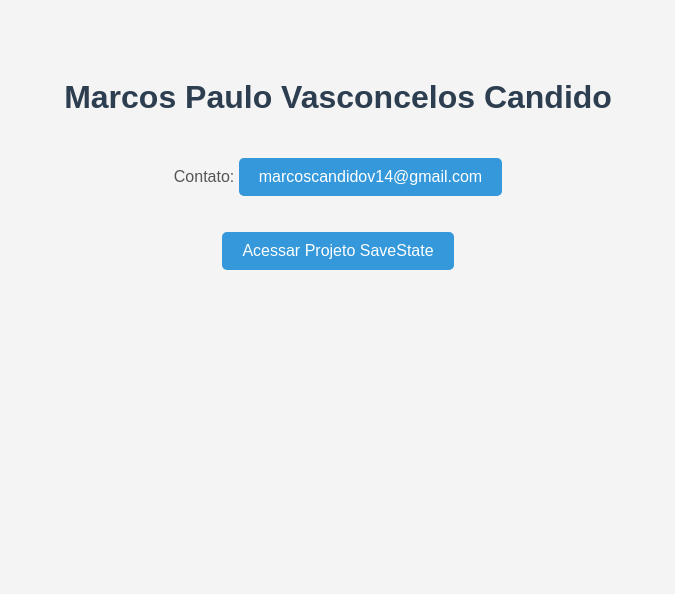
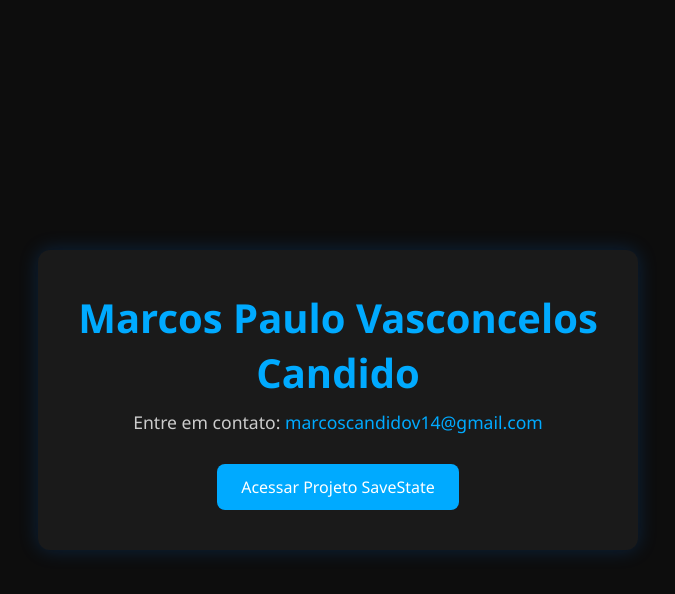
Before and after one commit to marcosPauloCandido/MarcosPauloCandido.github.io, a plain HTML site: page index.html in a window 1280 px wide. Shown: the whole page, without its empty margins (302-977 px from the left). Drawn offline with Linux system fonts and the light colour scheme.

Commit message:
Update index.html

```diff
--- a/index.html
+++ b/index.html
@@ -1,46 +1,93 @@
 <!DOCTYPE html>
 <html lang="pt-BR">
 <head>
-  <meta charset="UTF-8">
-  <meta name="viewport" content="width=device-width, initial-scale=1">
+  <meta charset="UTF-8" />
+  <meta name="viewport" content="width=device-width, initial-scale=1" />
   <title>Marcos Paulo Vasconcelos Candido</title>
   <style>
+    * {
+      margin: 0;
+      padding: 0;
+      box-sizing: border-box;
+    }
+
     body {
-      font-family: Arial, sans-serif;
-      background: #f4f4f4;
-      color: #333;
+      background-color: #0d0d0d;
+      color: #f5f5f5;
+      font-family: 'Segoe UI', Tahoma, Geneva, Verdana, sans-serif;
+      display: flex;
+      justify-content: center;
+      align-items: center;
+      height: 100vh;
+      padding: 20px;
+    }
+
+    .container {
       text-align: center;
-      padding: 50px;
+      max-width: 600px;
+      width: 100%;
+      background: #1a1a1a;
+      padding: 40px;
+      border-radius: 12px;
+      box-shadow: 0 0 20px rgba(0, 123, 255, 0.2);
     }
 
     h1 {
-      color: #2c3e50;
+      font-size: 2.5em;
+      margin-bottom: 10px;
+      color: #00aaff;
     }
 
-    a {
-      display: inline-block;
-      margin-top: 20px;
-      padding: 10px 20px;
-      color: white;
-      background-color: #3498db;
-      text-decoration: none;
-      border-radius: 5px;
-      transition: background-color 0.3s;
+    p {
+      font-size: 1.1em;
+      margin-bottom: 30px;
+      color: #ccc;
     }
 
-    a:hover {
-      background-color: #2980b9;
+    .email a {
+      color: #00aaff;
+      text-decoration: none;
     }
 
-    .email {
-      margin-top: 10px;
-      color: #555;
+    .email a:hover {
+      text-decoration: underline;
+    }
+
+    .button {
+      display: inline-block;
+      padding: 12px 24px;
+      font-size: 1em;
+      background-color: #00aaff;
+      color: #fff;
+      border: none;
+      border-radius: 8px;
+      text-decoration: none;
+      transition: background-color 0.3s ease;
+    }
+
+    .button:hover {
+      background-color: #008fcc;
+    }
+
+    @media (max-width: 500px) {
+      h1 {
+        font-size: 2em;
+      }
+
+      p {
+        font-size: 1em;
+      }
     }
   </style>
 </head>
 <body>
-  <h1>Marcos Paulo Vasconcelos Candido</h1>
-  <p class="email">Contato: <a href="mailto:marcoscandidov14@gmail.com">marcoscandidov14@gmail.com</a></p>
-  <a href="./savestate/index.html">Acessar Projeto SaveState</a>
+  <div class="container">
+    <h1>Marcos Paulo Vasconcelos Candido</h1>
+    <p class="email">
+      Entre em contato:
+      <a href="mailto:marcoscandidov14@gmail.com">marcoscandidov14@gmail.com</a>
+    </p>
+    <a href="./savestate/index.html" class="button">Acessar Projeto SaveState</a>
+  </div>
 </body>
 </html>
```
